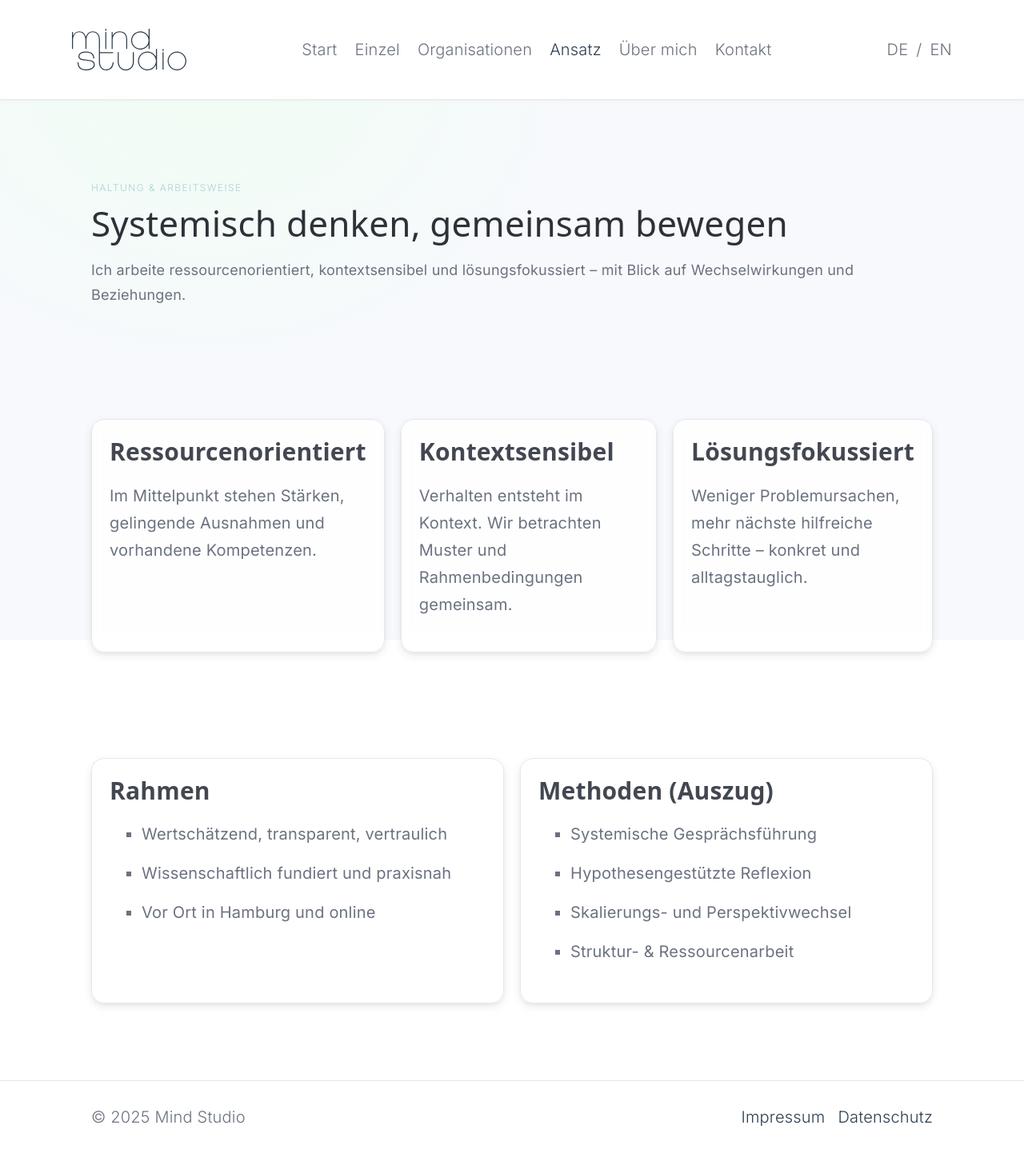
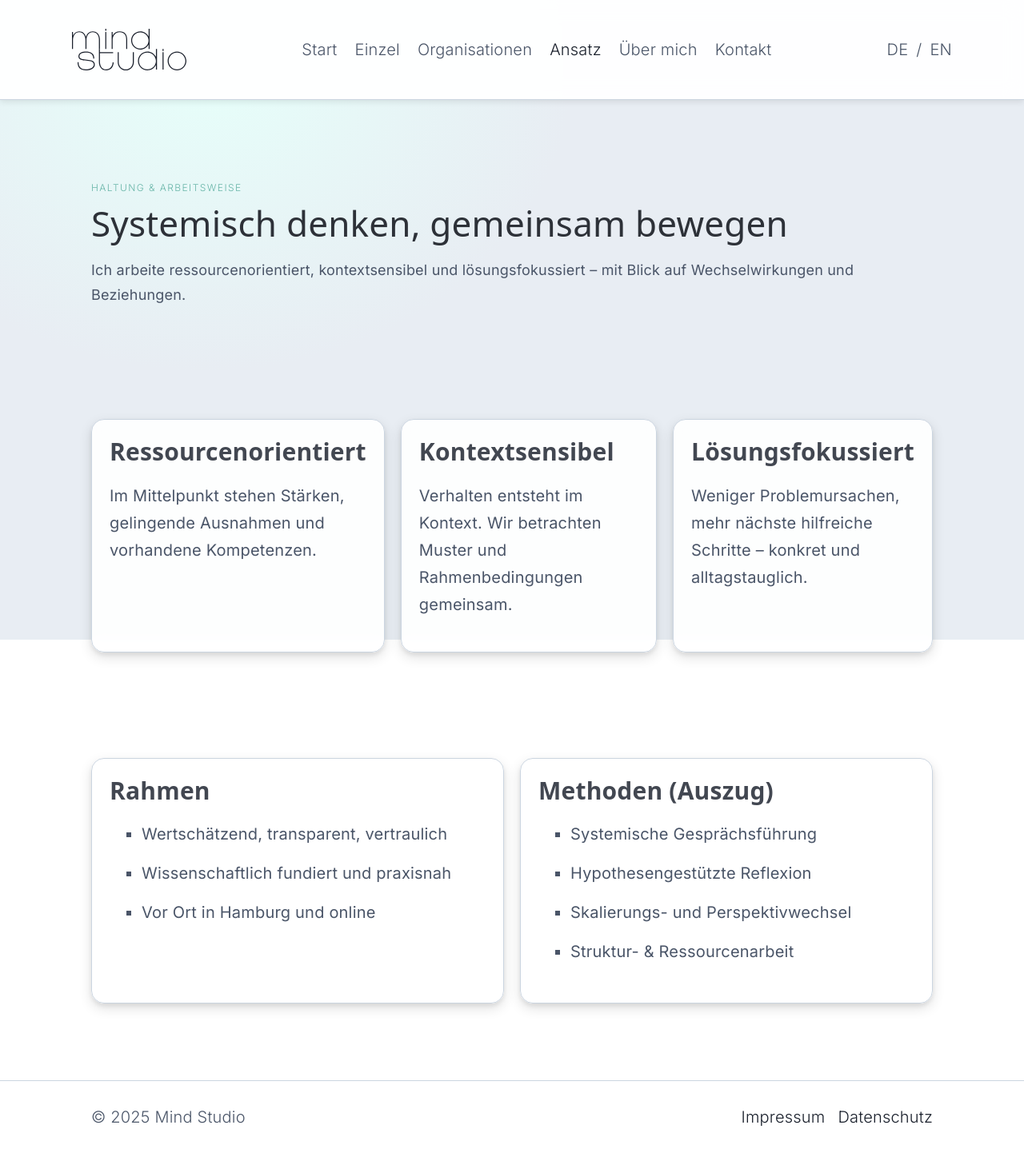
Before and after one commit to VinniWe/mind-studio-website, a PHP site: page /ansatz.html in a window 1280 px wide. Shown: the whole page at 80% size. Run offline with PHP 8.4, Linux system fonts and the light colour scheme; some libraries are stand-ins or nearby versions.

Commit message:
Design: darken color scheme for better contrast and readability

```diff
--- a/assets/css/styles.css
+++ b/assets/css/styles.css
@@ -3,15 +3,15 @@
 @import url('https://fonts.googleapis.com/css2?family=Inter:wght@200;300;400;500&display=swap');
 
 :root {
-  --color-bg: #F7F9FC; /* soft blue-gray background */
+  --color-bg: #E8EDF3; /* deeper blue-gray background */
   --color-surface: #FFFFFF; /* pure white for cards */
-  --color-text: #2C3E50; /* deep slate for readability */
-  --color-muted: #6B7280; /* medium gray for secondary text */
-  --color-accent: #A7D4D1; /* soft sage green */
-  --color-accent-600: #7AB8B4; /* deeper sage for buttons */
-  --color-border: #E5E7EB; /* subtle border */
-  --color-highlight: #F0FDF4; /* very light green tint */
-  --color-card-bg: rgba(255,255,255,0.85); /* semi-transparent card background */
+  --color-text: #1A202C; /* darker slate for readability */
+  --color-muted: #4A5568; /* darker gray for secondary text */
+  --color-accent: #68B5A8; /* deeper sage green */
+  --color-accent-600: #4A8B7F; /* much deeper sage for buttons */
+  --color-border: #CBD5E0; /* more visible border */
+  --color-highlight: #E6FFFA; /* light teal tint */
+  --color-card-bg: rgba(255,255,255,0.9); /* less transparent card background */
   --max-w: 1100px;
 }
 
@@ -22,7 +22,7 @@ html, body { height: 100%; }
 body {
   margin: 0;
   color: var(--color-text);
-  background: radial-gradient(60% 80% at 20% 10%, var(--color-highlight) 0%, var(--color-bg) 60%), linear-gradient(180deg, var(--color-bg), #F1F5F9);
+  background: radial-gradient(60% 80% at 20% 10%, var(--color-highlight) 0%, var(--color-bg) 60%), linear-gradient(180deg, var(--color-bg), #D1DAE0);
   font-family: 'Inter', 'Helvetica Neue Light', 'Helvetica Light', Helvetica, Arial, ui-sans-serif, system-ui, -apple-system, Segoe UI, Roboto, "Apple Color Emoji", "Segoe UI Emoji";
   font-weight: 300;
   line-height: 1.7;
@@ -44,7 +44,7 @@ header.site-header {
   background: rgba(255, 255, 255, 0.95);
   backdrop-filter: blur(12px);
   border-bottom: 1px solid var(--color-border);
-  box-shadow: 0 1px 3px rgba(0,0,0,0.05);
+  box-shadow: 0 2px 8px rgba(0,0,0,0.1);
 }
 .nav {
   display: flex;
@@ -83,7 +83,7 @@ header.site-header {
   background: rgba(255,255,255,0.98);
   backdrop-filter: blur(10px);
   padding: 16px;
-  box-shadow: 0 10px 25px rgba(0,0,0,0.1);
+  box-shadow: 0 12px 32px rgba(0,0,0,0.15);
 }
 .mobile-menu a { display: block; padding: 10px 6px; color: var(--color-muted); }
 .mobile-menu a:hover, .mobile-menu a.active { color: var(--color-text); }
@@ -130,7 +130,7 @@ header.site-header {
   border-radius: 16px;
   background: var(--color-card-bg);
   padding: 22px;
-  box-shadow: 0 4px 12px rgba(0,0,0,0.08), 0 2px 4px rgba(0,0,0,0.05);
+  box-shadow: 0 6px 16px rgba(0,0,0,0.12), 0 3px 6px rgba(0,0,0,0.08);
   backdrop-filter: blur(8px);
 }
 
```
Also changed, not shown: assets/img/logo.svg.
